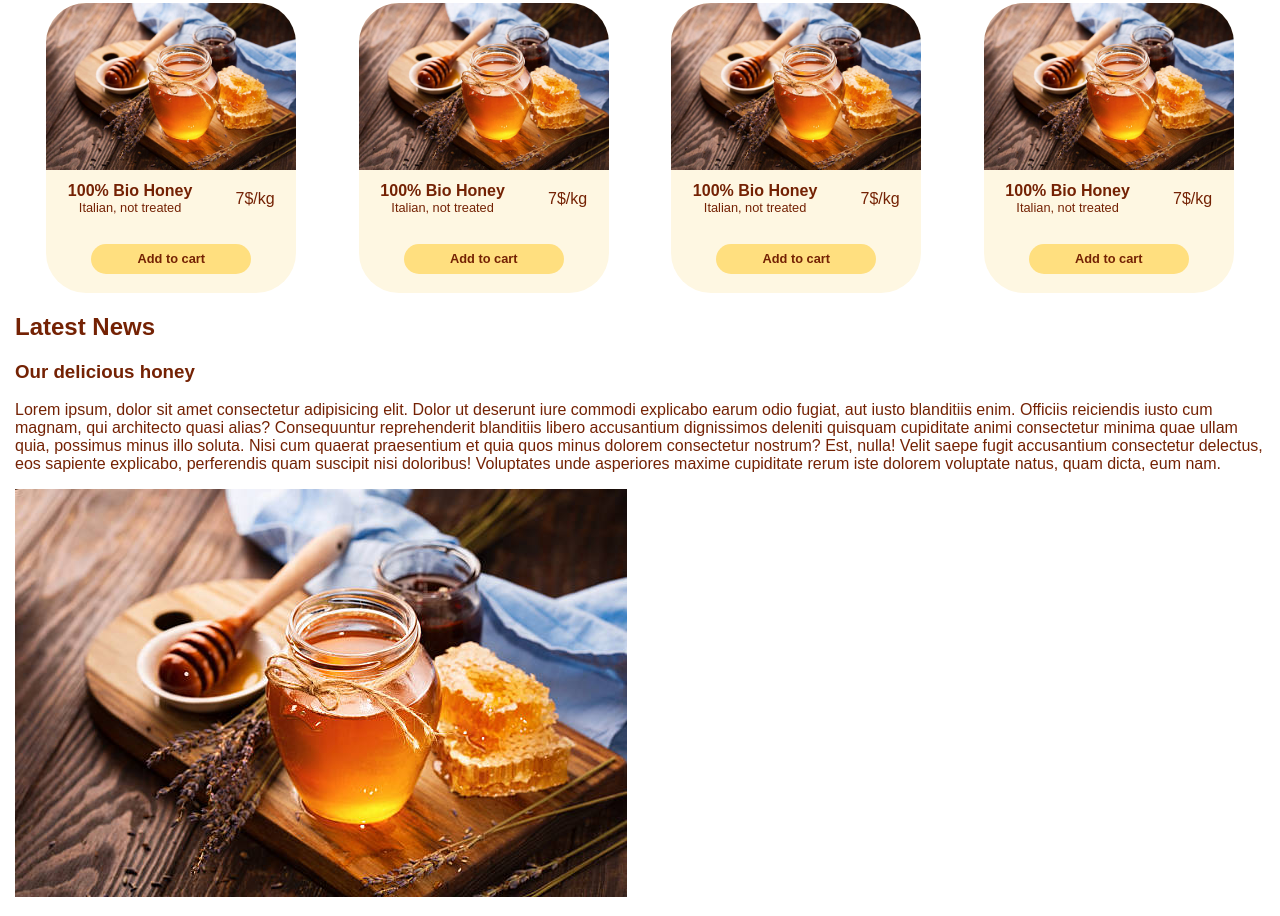
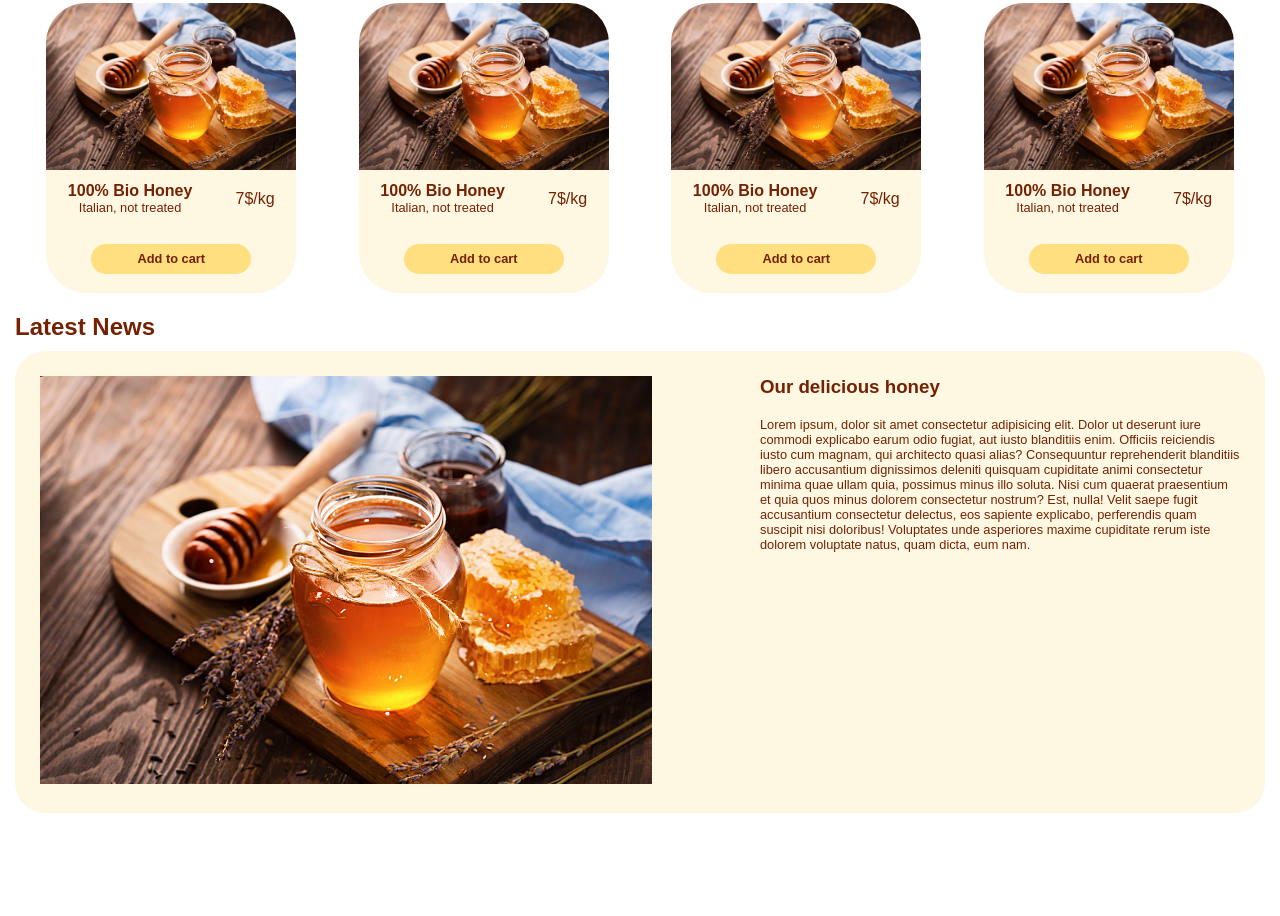
Before and after one commit to GIPSaro/U2-Week1, a plain HTML site: page Day3/layout.html in a window 1280 px wide. Shown: the part 192-1108 px from the top of the page. After the commit the page ends 1020 px from the top, so only its background shows below. Drawn offline with Linux system fonts and the light colour scheme.

Commit message:
Day3/commit4/articleCss

```diff
--- a/Day3/assets /css/layout.css
+++ b/Day3/assets /css/layout.css
@@ -121,3 +121,47 @@ h2 {
   border-radius: 20px;
   margin-top: 20px;
 }
+
+/* ARTICLE */
+
+h2 {
+  margin-bottom: 10px;
+}
+
+.article-container {
+  background-color: #fef7e2;
+  padding: 25px;
+  border-radius: 30px;
+}
+
+.article-text h3 {
+  font-weight: 800;
+  margin-top: 0;
+}
+
+.article-img img {
+  width: 100%;
+}
+
+/* MEDIA QUERY */
+
+@media screen and (min-width: 769px) {
+  .article-container {
+    display: flex;
+    flex-direction: row-reverse;
+    align-items: flex-start;
+    justify-content: space-between;
+  }
+
+  .article-text {
+    max-width: 40%;
+  }
+
+  .article-text p {
+    font-size: 0.8rem;
+  }
+
+  .article-img {
+    max-width: 55%;
+  }
+}
```
